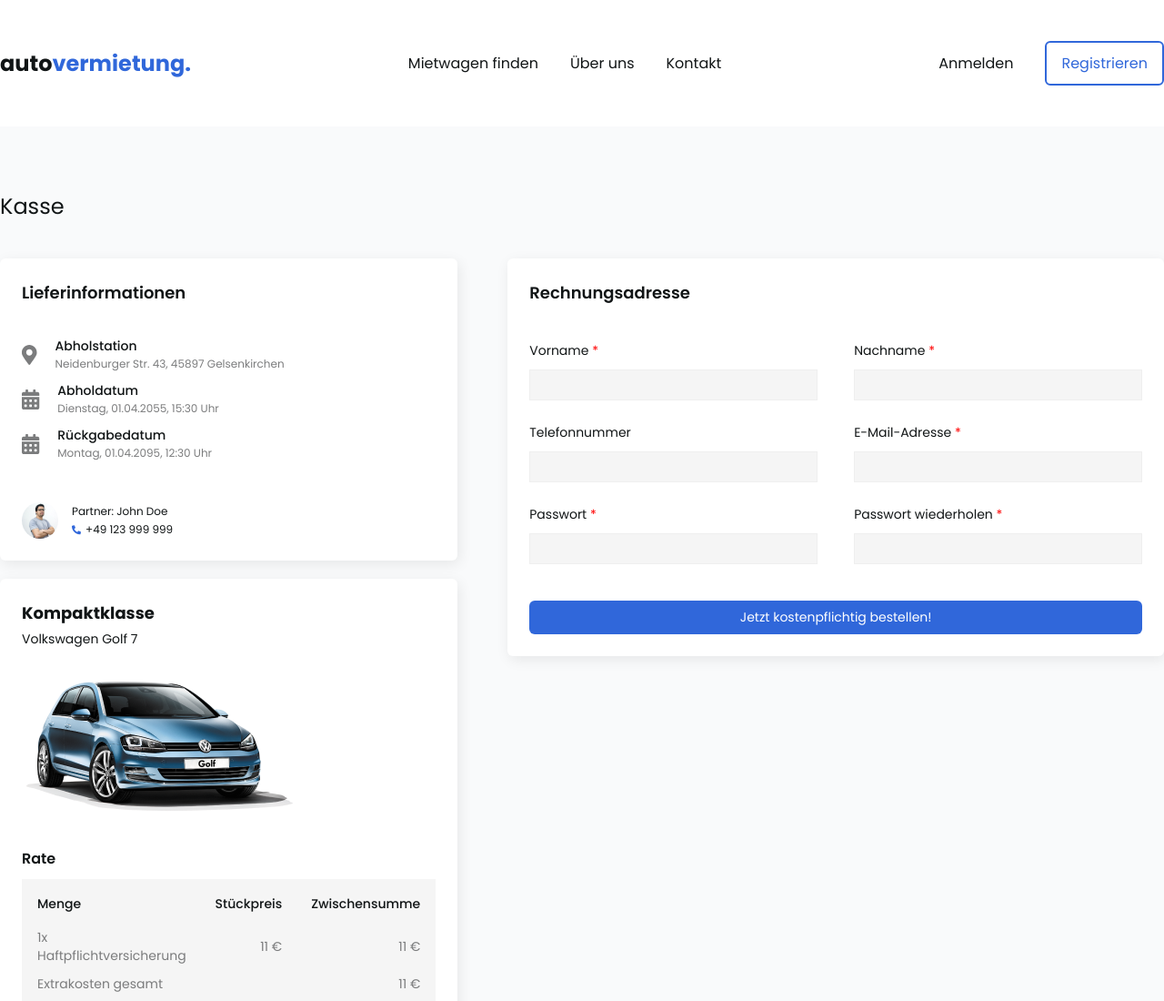
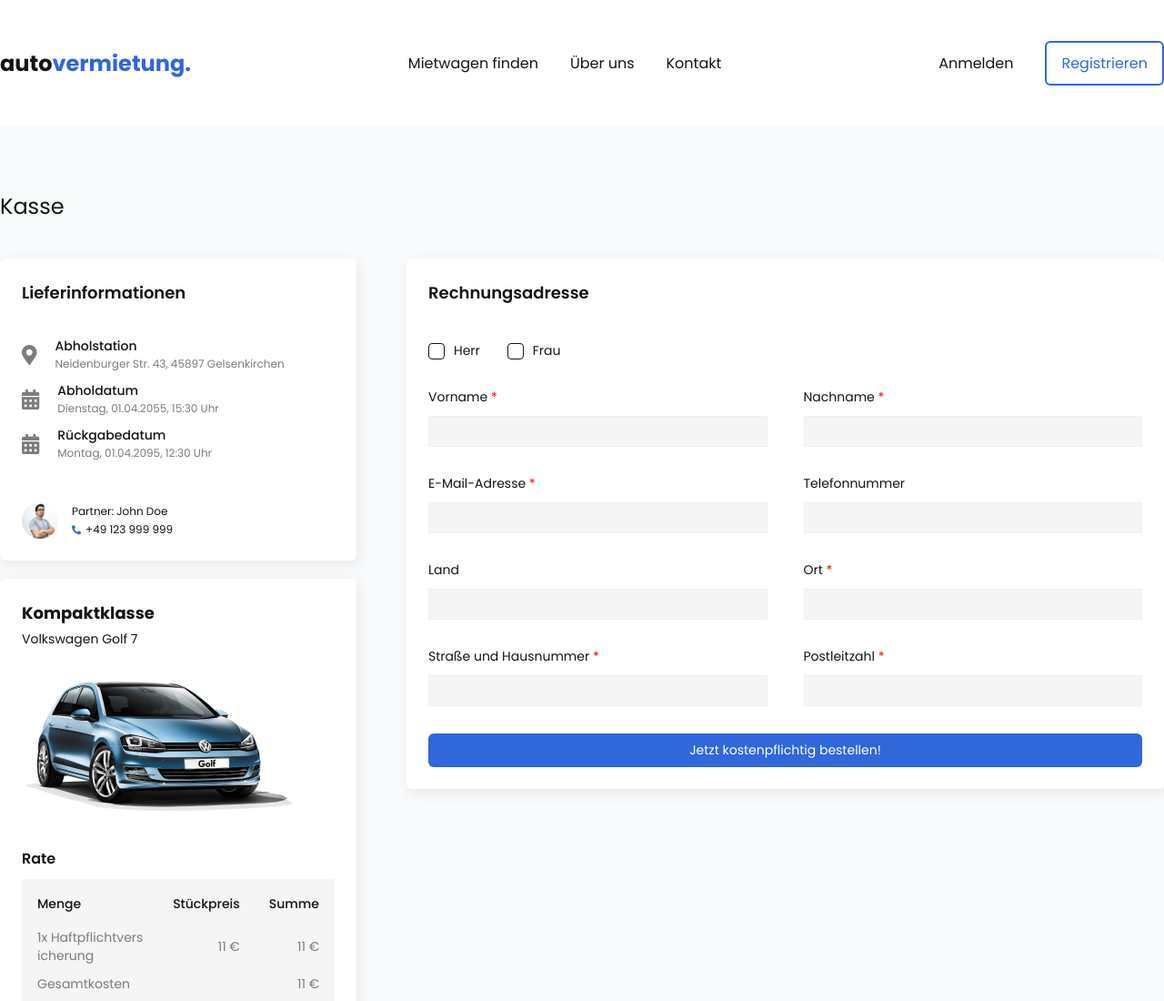
Before and after one commit to pt232/whs-car-rental, a React app in the folder client/: page /listing/checkout in a window 1280 px wide. Shown: the top 1100 px of the page at 91% size. Built offline with nearby package versions, Linux system fonts and the light colour scheme.

Commit message:
Some polishing

```diff
--- a/client/src/components/form/checkout/CheckoutForm.css
+++ b/client/src/components/form/checkout/CheckoutForm.css
@@ -3,3 +3,52 @@
   font-size: 1.8rem;
   font-weight: 600;
 }
+
+.checkout-form > *:not(:last-child) {
+  margin-bottom: 3rem;
+}
+
+.checkout-form__options {
+  display: flex;
+  align-items: center;
+}
+
+.checkout-form__option {
+  display: flex;
+  align-items: center;
+}
+
+.checkout-form__option:first-child {
+  margin-right: 3rem;
+}
+
+.checkout-form__label {
+  font-size: 1.4rem;
+  cursor: pointer;
+}
+
+.checkout-form__row {
+  display: flex;
+  justify-content: space-between;
+  align-items: center;
+}
+
+.checkout-form__container {
+  display: flex;
+  flex-direction: column;
+  flex: 1 1 50%;
+}
+
+.checkout-form__container:first-child {
+  margin-right: 4rem;
+}
+
+.checkout-form__required {
+  color: #ff0000;
+}
+
+.checkout-form__btn {
+  width: 100%;
+  padding: 0.8rem 1.2rem;
+  font-size: 1.4rem !important;
+}
--- a/client/src/components/form/checkout/CheckoutForm.js
+++ b/client/src/components/form/checkout/CheckoutForm.js
@@ -6,59 +6,79 @@
   return (
     <Card>
       <h3 className="checkout-form__title">Rechnungsadresse</h3>
-      <form className="registration-form">
-        <div className="registration-form__row">
-          <div className="registration-form__container">
-            <label htmlFor="name" className="login-form__label">
-              Vorname <span className="login-form__required">*</span>
+      <form className="checkout-form">
+        <div className="checkout-form__options">
+          <div className="checkout-form__option">
+            <input type="checkbox" id="checkoutMale" className="checkbox" />
+            <label htmlFor="checkoutMale" className="checkout-form__label">
+              Herr
             </label>
-            <input type="text" className="login-form__input" id="mail" />
           </div>
-          <div className="registration-form__container">
-            <label htmlFor="lastName" className="login-form__label">
-              Nachname <span className="login-form__required">*</span>
+          <div className="checkout-form__option">
+            <input type="checkbox" id="checkoutFemale" className="checkbox" />
+            <label htmlFor="checkoutFemale" className="checkout-form__label">
+              Frau
             </label>
-            <input type="text" className="login-form__input" id="lastName" />
           </div>
         </div>
-        <div className="registration-form__row">
-          <div className="registration-form__container">
-            <label htmlFor="telephone" className="login-form__label">
+        <div className="checkout-form__row">
+          <div className="checkout-form__container">
+            <label htmlFor="checkoutName" className="label">
+              Vorname <span className="checkout-form__required">*</span>
+            </label>
+            <input type="text" className="input" id="checkoutName" />
+          </div>
+          <div className="checkout-form__container">
+            <label htmlFor="checkoutLastName" className="label">
+              Nachname <span className="checkout-form__required">*</span>
+            </label>
+            <input type="text" className="input" id="checkoutLastName" />
+          </div>
+        </div>
+        <div className="checkout-form__row">
+          <div className="checkout-form__container">
+            <label htmlFor="checkoutMail" className="label">
+              E-Mail-Adresse <span className="checkout-form__required">*</span>
+            </label>
+            <input type="mail" className="input" id="checkoutMail" />
+          </div>
+          <div className="checkout-form__container">
+            <label htmlFor="checkoutTelephone" className="label">
               Telefonnummer
             </label>
-            <input
-              type="telephone"
-              className="login-form__input"
-              id="telephone"
-            />
-          </div>
-          <div className="registration-form__container">
-            <label htmlFor="mail" className="login-form__label">
-              E-Mail-Adresse <span className="login-form__required">*</span>
-            </label>
-            <input type="email" className="login-form__input" id="mail" />
+            <input type="telephone" className="input" id="checkoutTelephone" />
           </div>
         </div>
-        <div className="registration-form__row">
-          <div className="registration-form__container">
-            <label htmlFor="pw" className="login-form__label">
-              Passwort <span className="login-form__required">*</span>
+        <div className="checkout-form__row">
+          <div className="checkout-form__container">
+            <label htmlFor="checkoutCountry" className="label">
+              Land
             </label>
-            <input type="email" className="login-form__input" id="pw" />
+            <input type="text" id="checkoutCountry" className="input" />
           </div>
-          <div className="registration-form__container">
-            <label htmlFor="pwRepeat" className="login-form__label">
-              Passwort wiederholen{" "}
-              <span className="login-form__required">*</span>
+          <div className="checkout-form__container">
+            <label htmlFor="checkoutTelephone" className="label">
+              Ort <span className="checkout-form__required">*</span>
             </label>
-            <input type="email" className="login-form__input" id="pwRepeat" />
+            <input type="telephone" className="input" id="checkoutTelephone" />
           </div>
         </div>
-        <button
-          style={{ width: "100%", maxWidth: "100%" }}
-          type="submit"
-          className="registration-form__btn btn btn--filled"
-        >
+        <div className="checkout-form__row">
+          <div className="checkout-form__container">
+            <label htmlFor="checkoutStreet" className="label">
+              Straße und Hausnummer{" "}
+              <span className="checkout-form__required">*</span>
+            </label>
+            <input type="text" className="input" id="checkoutStreet" />
+          </div>
+          <div className="checkout-form__container">
+            <label htmlFor="checkoutCityCode" className="label">
+              Postleitzahl <span className="checkout-form__required">*</span>
+            </label>
+            <input type="text" className="input" id="checkoutCityCode" />
+          </div>
+        </div>
+        <button type="submit" className="checkout-form__btn btn btn--filled">
           Jetzt kostenpflichtig bestellen!
         </button>
       </form>
--- a/client/src/components/form/login/LoginForm.css
+++ b/client/src/components/form/login/LoginForm.css
@@ -1,32 +1,16 @@
+.login-form > *:not(:last-child) {
+  margin-bottom: 3rem;
+}
+
 .login-form__container {
   display: flex;
   flex-direction: column;
-  margin-bottom: 2.5rem;
 }
 
-.login-form__label {
-  margin-bottom: 1rem;
-  font-size: 1.4rem;
-}
-
-.login-form__label--small {
-  margin: 0;
-  font-size: 1.2rem;
-}
-
-.login-form__input {
-  padding: 0.6rem 1.2rem;
-  background-color: var(--color-gray-lighter);
-  border: 1px solid var(--color-gray-lighter);
-}
-
-.login-form__input:focus {
-  border: 1px solid var(--color-blue);
-}
-
-.login-form__remember {
+.login-form__options {
   display: flex;
   justify-content: space-between;
+  align-items: center;
 }
 
 .login-form__option {
@@ -34,23 +18,16 @@
   align-items: center;
 }
 
-.login-form__checkbox {
-  width: 1.8rem;
-  height: 1.8rem;
-  margin-right: 1rem;
-  cursor: pointer;
+.login-form__forgot {
+  transition: color 350ms;
 }
 
-.login-form__checkbox:not(:checked) {
-  border: 1px solid var(--color-black);
-  border-radius: 0.4rem;
-  appearance: none;
-  -webkit-appearance: none;
+.login-form__forgot:hover {
+  color: var(--color-blue);
 }
 
 .login-form__btn {
   width: 100%;
-  margin-top: 4rem;
   padding: 0.8rem 1.2rem;
   font-size: 1.4rem !important;
 }
--- a/client/src/components/form/login/LoginForm.js
+++ b/client/src/components/form/login/LoginForm.js
@@ -7,43 +7,28 @@
     <Card>
       <form className="login-form">
         <div className="login-form__container">
-          <label htmlFor="mail" className="login-form__label">
+          <label htmlFor="loginMail" className="label">
             E-Mail-Adresse
           </label>
-          <input
-            type="email"
-            className="login-form__input"
-            id="mail"
-            required
-          />
+          <input type="email" className="input" id="loginMail" required />
         </div>
         <div className="login-form__container">
-          <label htmlFor="pw" className="login-form__label">
+          <label htmlFor="loginPw" className="label">
             Passwort
           </label>
-          <input
-            type="password"
-            className="login-form__input"
-            id="pw"
-            required
-          />
+          <input type="password" className="input" id="loginPw" required />
         </div>
         <div className="login-form__container">
-          <div className="login-form__remember">
+          <div className="login-form__options">
             <div className="login-form__option">
-              <input
-                type="checkbox"
-                id="remember"
-                className="login-form__checkbox"
-              />
-              <label
-                htmlFor="remember"
-                className="login-form__label login-form__label--small"
-              >
+              <input type="checkbox" id="loginRemember" className="checkbox" />
+              <label htmlFor="loginRemember" className="label label--small">
                 Angemeldet bleiben
               </label>
             </div>
-            <span className="login-form__label--small">Passwort vergessen</span>
+            <span className="login-form__forgot label label--small">
+              Passwort vergessen
+            </span>
           </div>
         </div>
         <button type="submit" className="login-form__btn btn btn--filled">
--- a/client/src/components/form/registration/RegistrationForm.css
+++ b/client/src/components/form/registration/RegistrationForm.css
@@ -1,28 +1,35 @@
+.registration-form > *:not(:last-child) {
+  margin-bottom: 3rem;
+}
+
 .registration-form__row {
   display: flex;
   justify-content: space-between;
   align-items: center;
-  margin-bottom: 2.5rem;
 }
 
 .registration-form__container {
   display: flex;
   flex-direction: column;
-  flex: 1;
+  flex: 1 1 50%;
 }
 
 .registration-form__container:first-child {
   margin-right: 4rem;
 }
 
-.login-form__required {
+.registration-form__required {
   color: #ff0000;
+}
+
+.registration-form__option {
+  display: flex;
+  align-items: center;
 }
 
 .registration-form__btn {
   width: 50%;
-  max-width: 37.1rem;
-  margin-top: 4rem;
+  max-width: 37.93rem;
   padding: 0.8rem 1.2rem;
   font-size: 1.4rem !important;
 }
--- a/client/src/components/form/registration/RegistrationForm.js
+++ b/client/src/components/form/registration/RegistrationForm.js
@@ -8,66 +8,54 @@
       <form className="registration-form">
         <div className="registration-form__row">
           <div className="registration-form__container">
-            <label htmlFor="name" className="login-form__label">
-              Vorname <span className="login-form__required">*</span>
+            <label htmlFor="regName" className="label">
+              Vorname <span className="registration-form__required">*</span>
             </label>
-            <input type="text" className="login-form__input" id="mail" />
+            <input type="text" className="input" id="regName" />
           </div>
           <div className="registration-form__container">
-            <label htmlFor="lastName" className="login-form__label">
-              Nachname <span className="login-form__required">*</span>
+            <label htmlFor="regLastName" className="label">
+              Nachname <span className="registration-form__required">*</span>
             </label>
-            <input type="text" className="login-form__input" id="lastName" />
+            <input type="text" className="input" id="regLastName" />
           </div>
         </div>
         <div className="registration-form__row">
           <div className="registration-form__container">
-            <label htmlFor="telephone" className="login-form__label">
+            <label htmlFor="regTelephone" className="label">
               Telefonnummer
             </label>
-            <input
-              type="telephone"
-              className="login-form__input"
-              id="telephone"
-            />
+            <input type="telephone" className="input" id="regTelephone" />
           </div>
           <div className="registration-form__container">
-            <label htmlFor="mail" className="login-form__label">
-              E-Mail-Adresse <span className="login-form__required">*</span>
+            <label htmlFor="regMail" className="label">
+              E-Mail-Adresse{" "}
+              <span className="registration-form__required">*</span>
             </label>
-            <input type="email" className="login-form__input" id="mail" />
+            <input type="email" className="input" id="regMail" />
           </div>
         </div>
         <div className="registration-form__row">
           <div className="registration-form__container">
-            <label htmlFor="pw" className="login-form__label">
-              Passwort <span className="login-form__required">*</span>
+            <label htmlFor="regPw" className="label">
+              Passwort <span className="registration-form__required">*</span>
             </label>
-            <input type="email" className="login-form__input" id="pw" />
+            <input type="email" className="input" id="regPw" />
           </div>
           <div className="registration-form__container">
-            <label htmlFor="pwRepeat" className="login-form__label">
+            <label htmlFor="regPwRepeat" className="label">
               Passwort wiederholen{" "}
-              <span className="login-form__required">*</span>
+              <span className="registration-form__required">*</span>
             </label>
-            <input type="email" className="login-form__input" id="pwRepeat" />
+            <input type="email" className="input" id="regPwRepeat" />
           </div>
         </div>
-        <div className="login-form__container">
-          <div className="login-form__remember">
-            <div className="login-form__option">
-              <input
-                type="checkbox"
-                id="remember"
-                className="login-form__checkbox"
-              />
-              <label
-                htmlFor="remember"
-                className="login-form__label login-form__label--small"
-              >
-                Ich akzeptiere die Datenschutzbestimmungen
-              </label>
-            </div>
+        <div className="registration-form__container">
+          <div className="registration-form__option">
+            <input type="checkbox" id="regRemember" className="checkbox" />
+            <label htmlFor="regRemember" className="label label--small">
+              Ich akzeptiere die Datenschutzbestimmungen
+            </label>
           </div>
         </div>
         <button
--- a/client/src/components/header/nav/Navbar.js
+++ b/client/src/components/header/nav/Navbar.js
@@ -36,7 +36,7 @@
             <Link to="/login" className="nav__link">
               Anmelden
             </Link>
-            <Link to="/" className="btn btn--transparent">
+            <Link to="/login" className="btn btn--transparent">
               Registrieren
             </Link>
           </div>
--- a/client/src/components/list/car/CarList.js
+++ b/client/src/components/list/car/CarList.js
@@ -11,6 +11,7 @@
       <CarCard />
       <CarCard />
       <CarCard />
+      <CarCard />
     </>
   );
 };
--- a/client/src/components/list/filter/item/FilterItem.js
+++ b/client/src/components/list/filter/item/FilterItem.js
@@ -4,7 +4,7 @@
 const FilterItem = ({ filter }) => {
   return (
     <div className="filter-option">
-      <input type="checkbox" id={filter} className="filter-option__checkbox" />
+      <input type="checkbox" id={filter} className="checkbox" />
       <label htmlFor={filter} className="filter-option__label">
         {filter}
       </label>
--- a/client/src/components/list/specs/SpecsList.js
+++ b/client/src/components/list/specs/SpecsList.js
@@ -19,12 +19,12 @@
     {
       id: 2,
       name: "Glas- & Reifenschutz",
-      icon: faUserFriends,
+      icon: faCarSide,
     },
     {
       id: 3,
       name: "Zweifahreroption",
-      icon: faCarSide,
+      icon: faUserFriends,
     },
     {
       id: 4,
--- a/client/src/components/table/price/PriceTable.css
+++ b/client/src/components/table/price/PriceTable.css
@@ -27,4 +27,5 @@
 
 .price-table__td:first-child {
   text-align: left;
+  word-break: break-all;
 }
--- a/client/src/components/table/price/PriceTable.js
+++ b/client/src/components/table/price/PriceTable.js
@@ -10,7 +10,7 @@
           <tr>
             <th className="price-table__th">Menge</th>
             <th className="price-table__th">Stückpreis</th>
-            <th className="price-table__th">Zwischensumme</th>
+            <th className="price-table__th">Summe</th>
           </tr>
         </thead>
         <tbody>
@@ -22,7 +22,7 @@
         </tbody>
         <tfoot>
           <tr>
-            <td className="price-table__td">Extrakosten gesamt</td>
+            <td className="price-table__td">Gesamtkosten</td>
             <td colSpan="2" className="price-table__td">
               11 &euro;
             </td>
--- a/client/src/pages/listing/checkout/CarCheckoutPage.css
+++ b/client/src/pages/listing/checkout/CarCheckoutPage.css
@@ -17,10 +17,10 @@
 }
 
 .checkout__information {
-  flex: 1;
+  flex: 1 1 32%;
   margin-right: 5.5rem;
 }
 
 .checkout__form {
-  flex: 2;
+  flex: 1 1 68%;
 }
--- a/client/src/pages/listing/extras/CarExtrasPage.css
+++ b/client/src/pages/listing/extras/CarExtrasPage.css
@@ -17,10 +17,10 @@
 }
 
 .extras__specs {
-  flex: 2;
+  flex: 1 1 68%;
   margin-right: 5.5rem;
 }
 
 .extras__overview {
-  flex: 1;
+  flex: 1 1 32%;
 }
--- a/client/src/pages/login/LoginPage.css
+++ b/client/src/pages/login/LoginPage.css
@@ -11,12 +11,12 @@
 }
 
 .login__sign-in {
-  flex: 1;
+  flex: 1 1 32%;
   margin-right: 5.5rem;
 }
 
 .login__sign-up {
-  flex: 2;
+  flex: 1 1 68%;
 }
 
 .login__title {
--- a/client/src/styles/utils.css
+++ b/client/src/styles/utils.css
@@ -37,3 +37,38 @@
   color: #fff;
   background-color: var(--color-blue);
 }
+
+.input {
+  padding: 0.6rem 1.2rem;
+  background-color: var(--color-gray-lighter);
+  border: 1px solid var(--color-gray-lighter);
+}
+
+.input:focus {
+  border: 1px solid var(--color-blue);
+}
+
+.checkbox {
+  width: 1.8rem;
+  height: 1.8rem;
+  margin-right: 1rem;
+  cursor: pointer;
+}
+
+.checkbox:not(:checked) {
+  border: 1px solid var(--color-black);
+  border-radius: 0.4rem;
+  appearance: none;
+  -webkit-appearance: none;
+}
+
+.label {
+  margin-bottom: 1rem;
+  font-size: 1.4rem;
+  cursor: pointer;
+}
+
+.label--small {
+  margin: 0;
+  font-size: 1.2rem;
+}
```
Also changed, not shown: client/src/components/list/filter/item/FilterItem.css (+0 -14 lines), server/server.js (+1 -7 lines).
